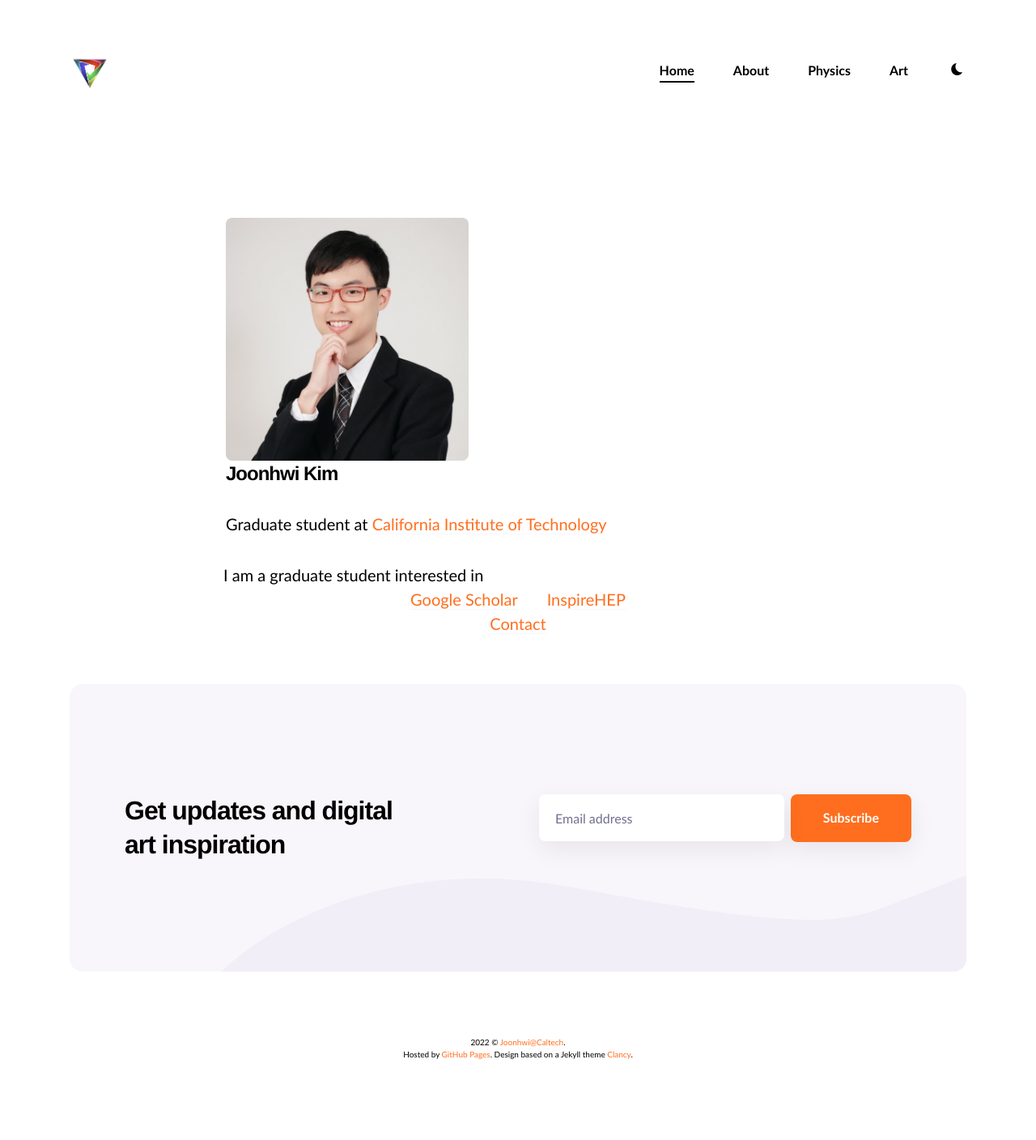
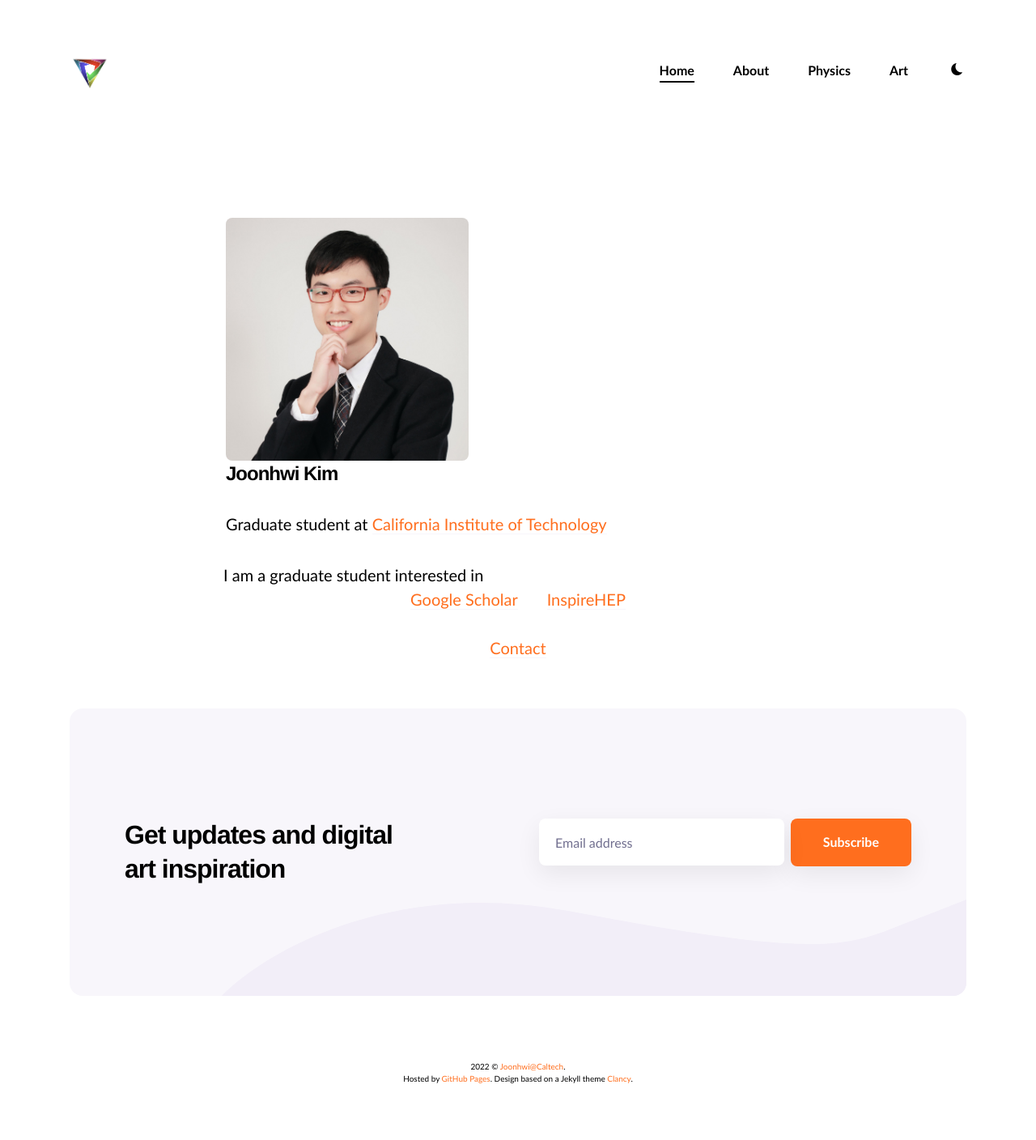
Before and after one commit to Joonhwi/joonhwi.github.io, a Jekyll site: the page built from index.md, in a window 1280 px wide. Shown: the whole page at 81% size. Built offline with Jekyll 4.4.1, drawn with Linux system fonts in a browser that asks for light colours; nearby versions of some CDN libraries; our own code applies the rules of GitHub Pages for plain Markdown files; before the commit the page ends 1378 px from its top, so only the background shows below that.

Commit message:
Update index.md

```diff
--- a/index.md
+++ b/index.md
@@ -1,9 +1,9 @@
 <div class="container">
     <div class="row" style="margin: 3px">
-        <div class="col-md-4 col-lg-4">
+        <div class="col-md-3 col-lg-3">
             <img src="/images/amiti22-8a-square-med.jpg" style="max-height:300px">
         </div>
-        <div class="col-md-4 col-lg-8">
+        <div class="col-md-3 col-lg-7">
             <h3> Joonhwi Kim </h3>
             Graduate student at
             <a href="https://pma.caltech.edu/people/joonhwi-kim">California Institute of Technology </a> <br>
@@ -19,6 +19,7 @@
     &nbsp;&nbsp;&nbsp;&nbsp;&nbsp;
     <a href="https://inspirehep.net/authors/1926101">InspireHEP</a>
     <br>
+    <br>
     <a href="/contact/index.html">Contact </a>
   </p>
 </div>
```
